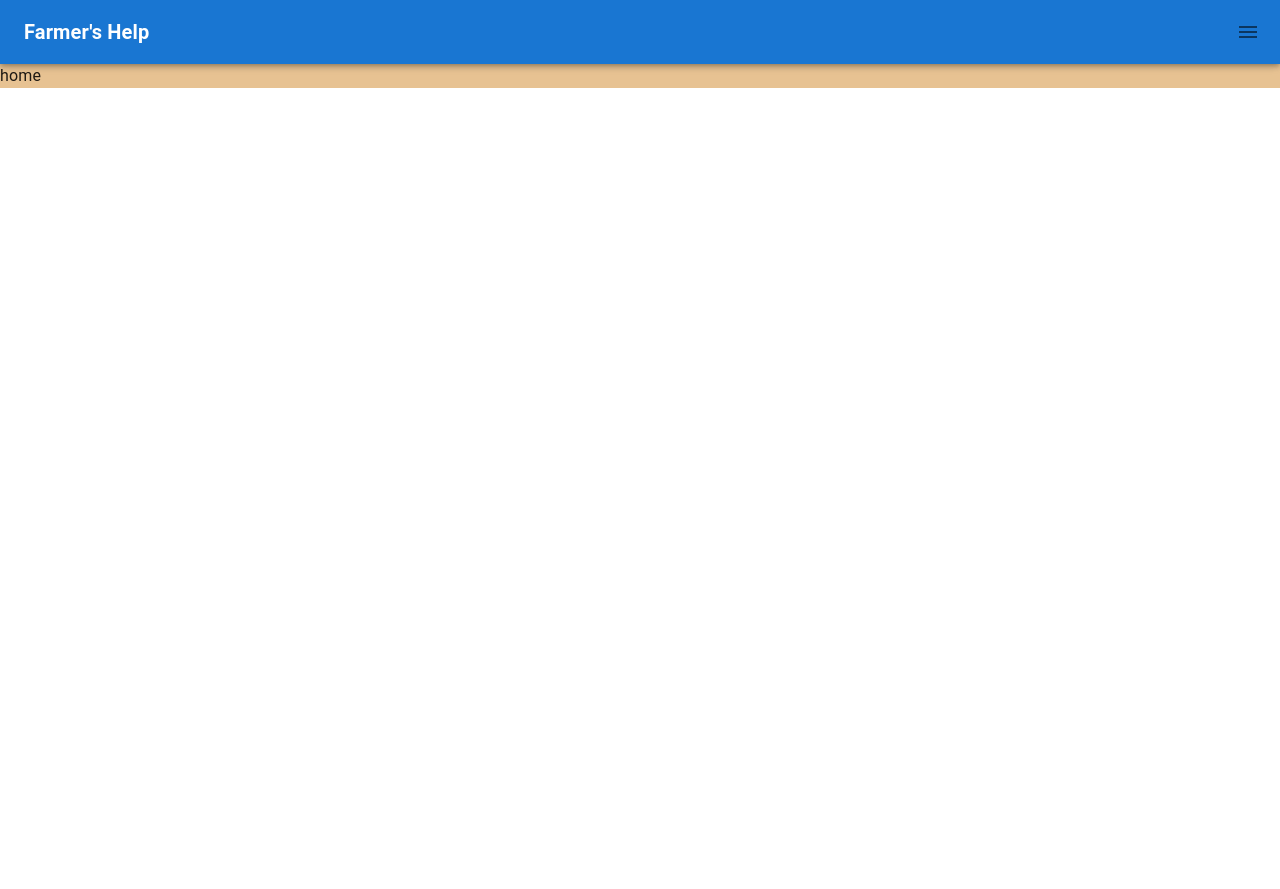
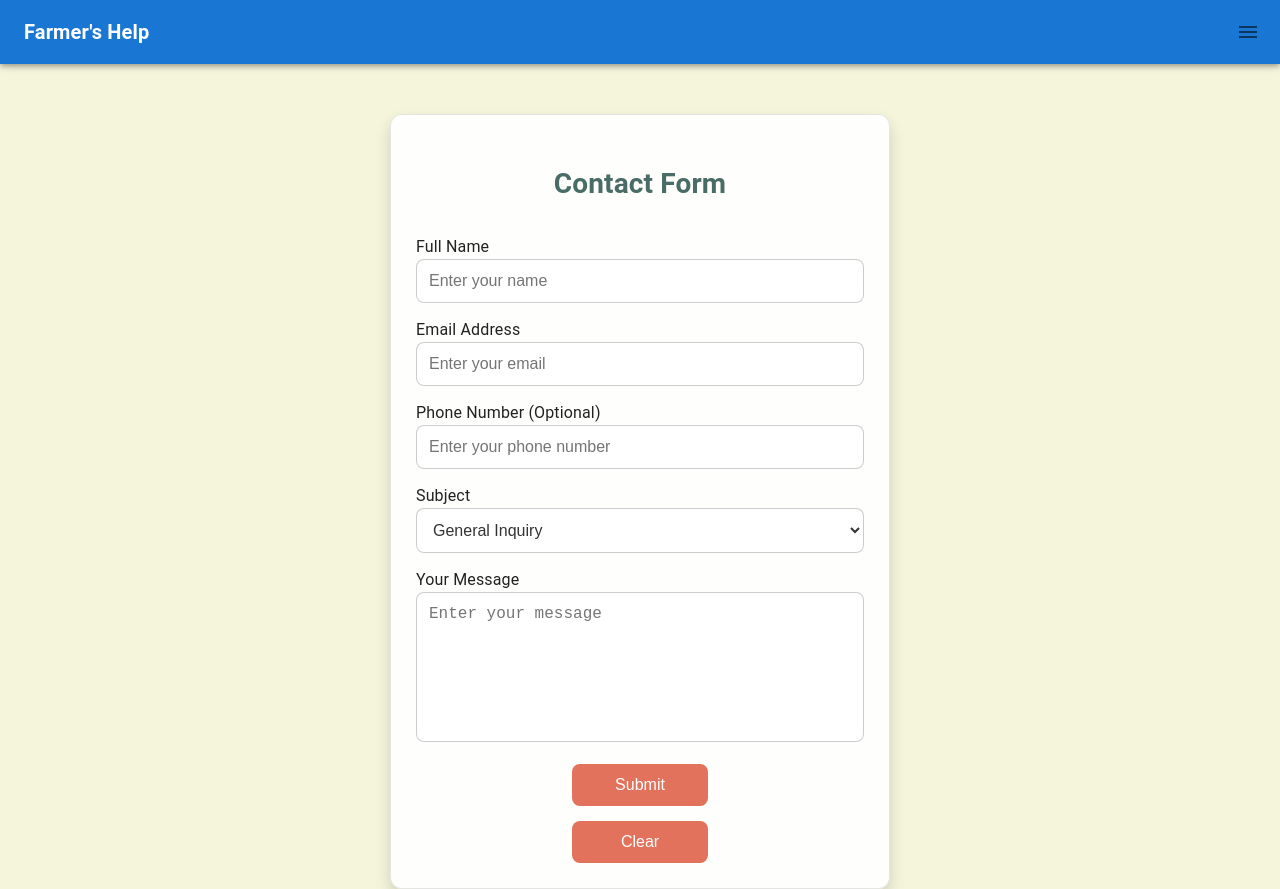
Before and after one commit to Karthikey1/Aikyam, a React (Vite) app in the folder frontend/: page /contacts in a window 1280 px wide. Before the commit the page ends 800 px from the top, so only its background shows below. Built offline with nearby package versions, Linux system fonts and the light colour scheme.

Commit message:
contacts page

```diff
--- /dev/null
+++ b/frontend/components/Contacts.css
@@ -0,0 +1,94 @@
+.contact {
+    display: flex;
+    justify-content: center;
+    align-items: center;
+    min-height: 100vh;
+    background-color: #f5f5dc;
+    backdrop-filter: blur(10px);
+  }
+
+  form {
+    display: flex;
+    flex-direction: column;
+    justify-content: center;
+    align-items: center;
+    width: 90%;
+    max-width: 500px;
+    padding: 25px;
+    background: rgba(255, 255, 255, 0.9);
+    backdrop-filter: blur(10px);
+    border-radius: 12px;
+    box-shadow: 0 8px 16px rgba(0, 0, 0, 0.15);
+    border: 1px solid rgba(0, 0, 0, 0.1);
+    margin-top: 50px;
+  }
+
+  form h2 {
+    text-align: center;
+    color: #4a6c66;
+    font-size: 28px;
+    margin-bottom: 15px;
+  }
+
+  .input-box {
+    width: 100%;
+    margin-top: 15px;
+  }
+
+  .input-box .field {
+    width: 100%;
+    padding: 12px;
+    border: 1px solid rgba(0, 0, 0, 0.2);
+    background: rgba(255, 255, 255, 0.95);
+    color: #333;
+    font-size: 16px;
+    border-radius: 8px;
+    outline: none;
+    transition: 0.3s ease, box-shadow 0.3 ease;
+  }
+
+  .input-box .field:focus {
+    background: #fff;
+    border-color: #5e887e;
+    box-shadow: 0 0 8px rgba(94, 139, 126, 0.8);
+  }
+
+  .input-box .field.mess {
+    height: 150px;
+    resize: none;
+  }
+
+  form button {
+    width: 100%;
+    padding: 12px;
+    margin-top: 15px;
+    background: #e2725b;
+    color: white;
+    border: none;
+    border-radius: 8px;
+    font-size: 16px;
+    cursor: pointer;
+    transition: 0.3s ease, box-shadow 0.3 ease;
+  }
+
+  form button:hover {
+    background: #c65b4e; /* Deep Terracotta */
+    transform: scale(1.05);
+    box-shadow: 0 4px 10px rgba(198, 91, 78, 0.7); /* Soft hover shadow */
+  }
+
+  /* Select field styling */
+  .input-box select {
+    background: rgba(255, 255, 255, 0.95);
+    color: #333;
+    border: 1px solid rgba(0, 0, 0, 0.2);
+    padding: 12px;
+    border-radius: 8px;
+    transition: 0.3s ease, box-shadow 0.3s ease;
+  }
+
+  .input-box select:focus {
+    background: #fff;
+    border-color: #5e8b7e;
+    box-shadow: 0 0 8px rgba(94, 139, 126, 0.8);
+  }
--- /dev/null
+++ b/frontend/components/Contacts.jsx
@@ -0,0 +1,98 @@
+import "./Contacts.css";
+
+const Contacts = () => {
+  const onSubmit = async (event) => {
+    event.preventDefault();
+    const formData = new FormData(event.target);
+
+    formData.append("access_key", "Your_apikey");
+
+    const object = Object.fromEntries(formData);
+    const json = JSON.stringify(object);
+
+    const res = await fetch("https://api.web3forms.com/submit", {
+      method: "POST",
+      headers: {
+        "Content-Type": "application/json",
+        Accept: "application/json",
+      },
+      body: json,
+    }).then((res) => res.json());
+
+    if (res.success) {
+      console.log("Success", res);
+      alert("Message sent successfully!");
+      event.target.reset();
+    } else {
+      alert("Error sending message. Please try again.");
+    }
+  };
+
+  return (
+    <section className="contact">
+      <form onSubmit={onSubmit}>
+        <h2>Contact Form</h2>
+
+        <div className="input-box">
+          <label>Full Name</label>
+          <input
+            type="text"
+            name="name"
+            className="field"
+            placeholder="Enter your name"
+            required
+          />
+        </div>
+
+        <div className="input-box">
+          <label>Email Address</label>
+          <input
+            type="email"
+            name="email"
+            className="field"
+            placeholder="Enter your email"
+            required
+          />
+        </div>
+
+        <div className="input-box">
+          <label>Phone Number (Optional)</label>
+          <input
+            type="tel"
+            name="phone"
+            className="field"
+            placeholder="Enter your phone number"
+          />
+        </div>
+
+        <div className="input-box">
+          <label>Subject</label>
+          <select name="subject" className="field">
+            <option value="general">General Inquiry</option>
+            <option value="support">Support Request</option>
+            <option value="feedback">Feedback</option>
+          </select>
+        </div>
+
+        <div className="input-box">
+          <label>Your Message</label>
+          <textarea
+            name="message"
+            className="field mess"
+            placeholder="Enter your message"
+            required
+          ></textarea>
+        </div>
+
+        <div className="form-buttons">
+          <button type="submit">Submit</button>
+          <button type="reset" className="clear-btn">
+            Clear
+          </button>
+        </div>
+      </form>
+    </section>
+  );
+};
+
+export default Contacts;
--- a/frontend/components/navbar.jsx
+++ b/frontend/components/navbar.jsx
@@ -173,7 +173,7 @@ export default function PersistentDrawerRight({ changePage }) {
               icon: <PestControlIcon />,
               path: "/pestpurchase",
             },
-            { text: "Contact", icon: <ContactPhoneIcon />, path: "/contact" },
+            { text: "Contact", icon: <ContactPhoneIcon />, path: "/contacts" },
           ].map(({ text, icon, path }) => (
             <Link
               to={path}
--- a/frontend/src/App.jsx
+++ b/frontend/src/App.jsx
@@ -7,6 +7,7 @@ import Marketplace from "../components/Marketplace";
 import GovtSchemes from "../components/GovtSchemes";
 import AnalysePlant from "../components/AnalysePlant";
 import PestPurchase from "../components/PestPurchase";
+import Contacts from "../components/Contacts";
 function App() {
   const updatePage = (text) => {
     setPage(text);
@@ -24,6 +25,8 @@ function App() {
           {/* Add any other routes you need */}
           <Route path="/analyseplant" element={<AnalysePlant />} />
           <Route path="/pestpurchase" element={<PestPurchase />} />
+          <Route path="/contacts" element={<Contacts />} />
+
           {/* Fallback Route */}
           <Route path="*" element={<Home />} />
         </Routes>
```
